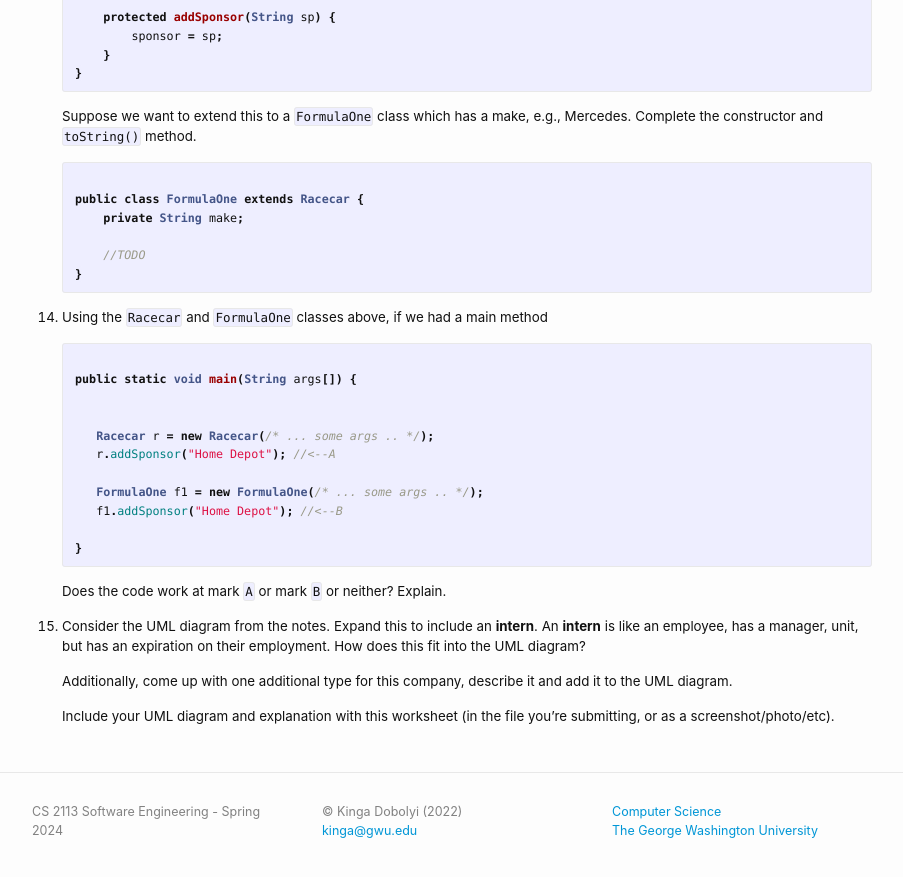
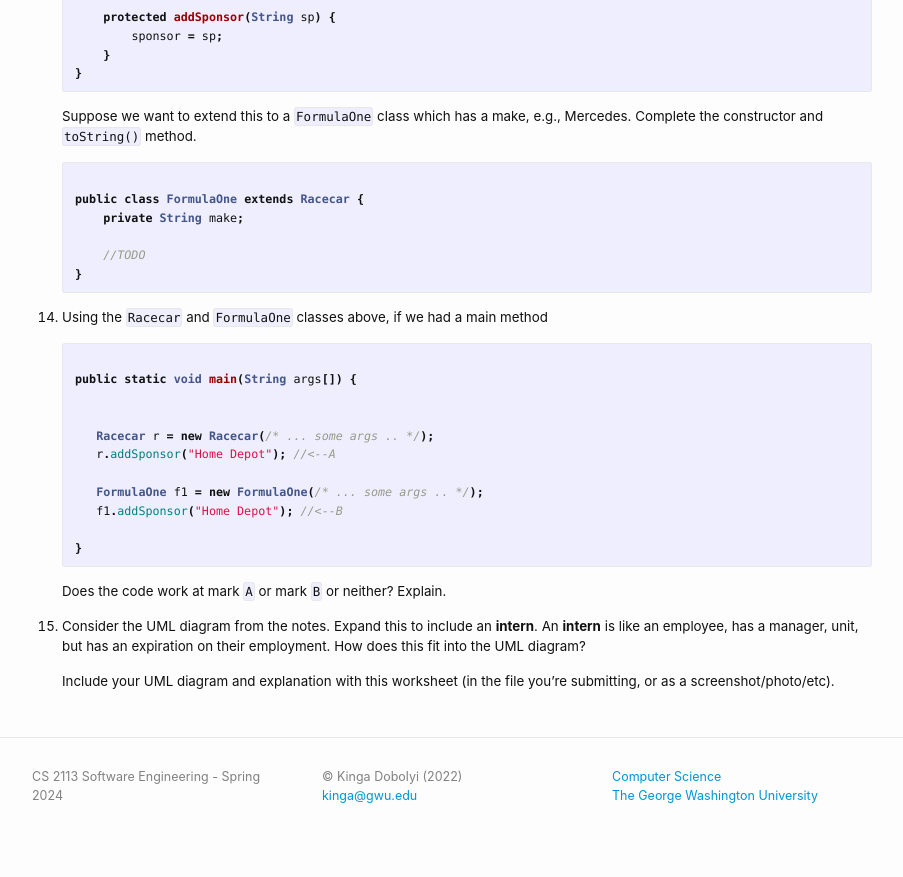
Before and after one commit to cs2113-f24/cs2113-f24.github.io, a Jekyll site: the page built from wrkshts/J2-wrksht.md, in a window 1280 px wide and 900 px high, scrolled down 4606 px. Shown: the top 877 px of the window, without its empty margins (188-1091 px from the left). Built offline with Jekyll 4.4.1, drawn with Linux system fonts in a browser that asks for light colours.

Commit message:
spring update

```diff
--- a/wrkshts/J2-wrksht.md
+++ b/wrkshts/J2-wrksht.md
@@ -394,7 +394,6 @@ The code works at both marks. Each mark is adding a sponsor to two different obj
 
 Consider the UML diagram from the notes. Expand this to include an **intern**. An **intern** is like an employee, has a manager, unit, but has an expiration on their employment. How does this fit into the UML diagram?
 
-Additionally, come up with one additional type for this company, describe it and add it to the UML diagram.
 
 Include your UML diagram and explanation with this worksheet (in the file you're submitting, or as a screenshot/photo/etc).
 
```
